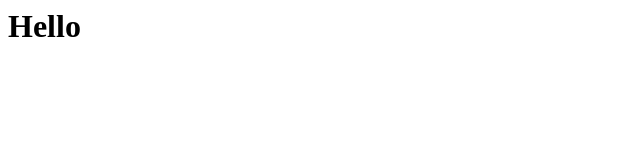
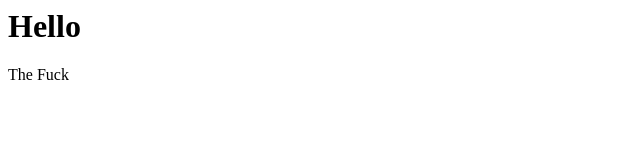
Before and after one commit to Chaimanat2546/ResumeTeam0, a plain HTML site: page index.html in a window 1280 px wide. Shown: the full height of the page, 0-640 px from the left. Drawn offline with Linux system fonts and the light colour scheme.

Commit message:
feat (feature1) : เพิ่มคุณสมบัติใหม่

```diff
--- a/index.html
+++ b/index.html
@@ -1 +1,2 @@
 <h1>Hello</h1>
+<p>The Fuck</p>
```
Also changed, not shown: 65160239.html (added), 1 other file.
